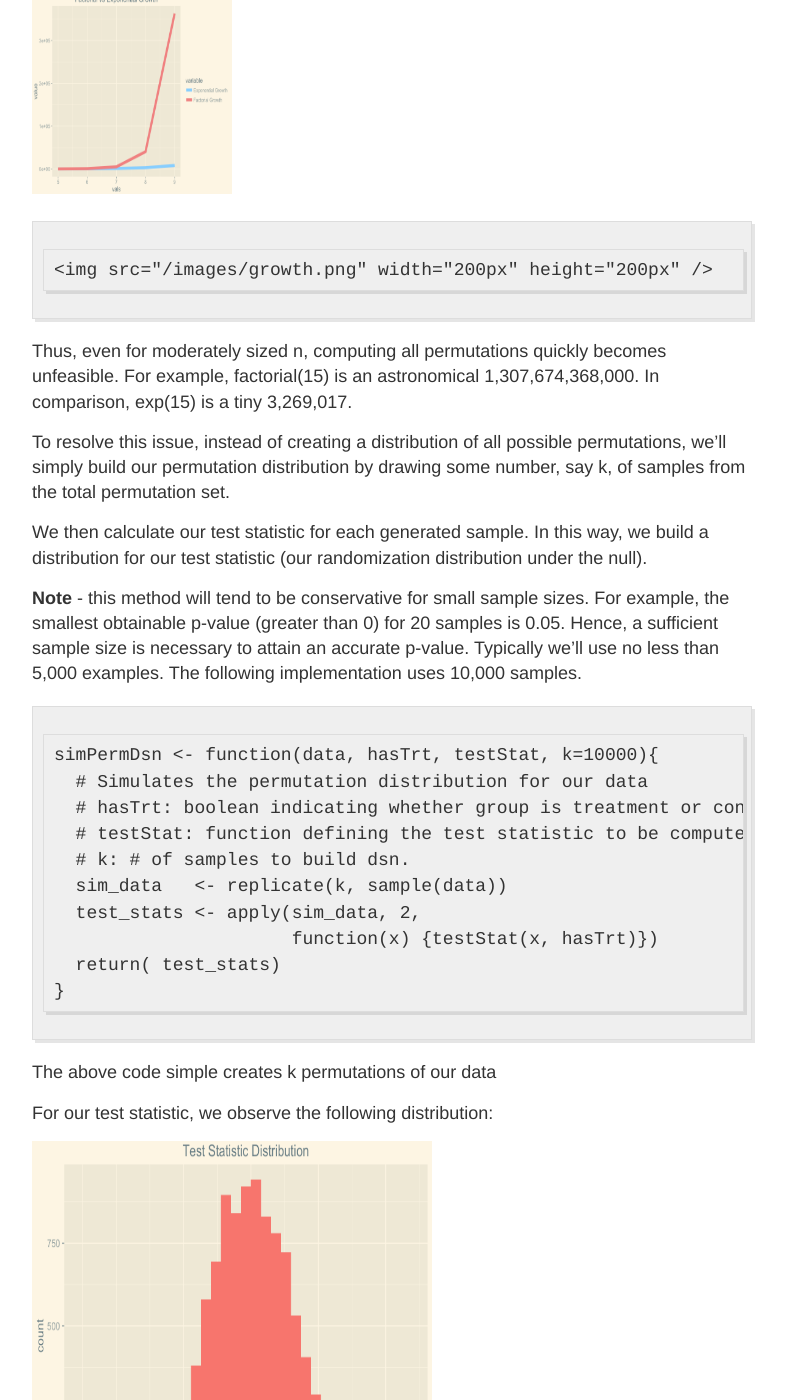
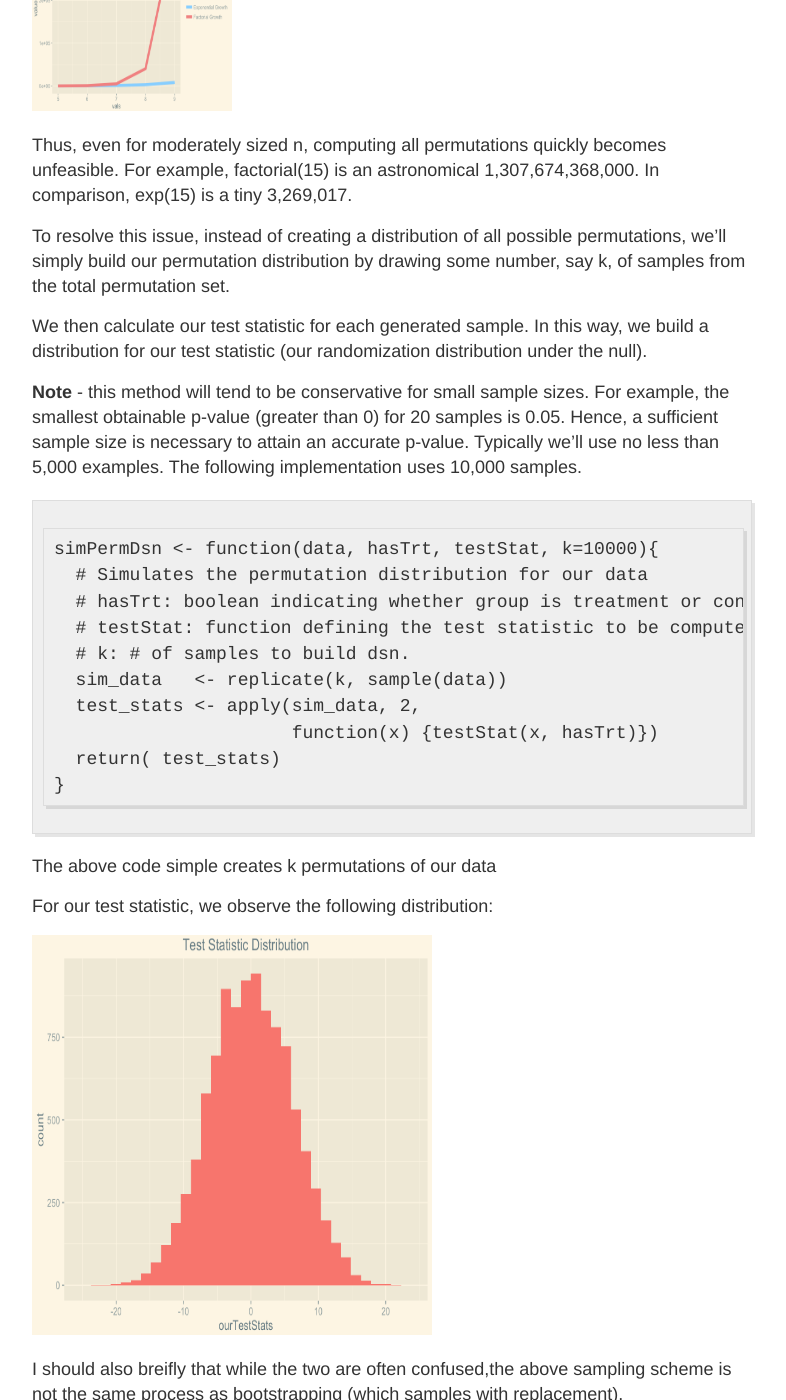
Before and after one commit to jwilber/old_website, a Jekyll site: the page built from about.md, in a window 1280 px wide and 1400 px high, scrolled down 3837 px. Shown: the whole window, without its empty margins (248-1034 px from the left). Built offline with Jekyll 4.4.1, drawn with Linux system fonts in a browser that asks for light colours; some of the changed text lies outside the part shown.

Commit message:
Update about.md

````diff
--- a/about.md
+++ b/about.md
@@ -74,11 +74,9 @@
   - Alternative Hypothesis: The means for the Control (FALSE) and Treatment (TRUE) groups are different; i.e. the treatment does have some effect on survival times.
 
 When performing any analysis, it's always a good idea to carry out some exploratory data analysis (EDA). For this example, we'll be brief and create a plot to visualize what we expect the outcome of our test will be:
+
 <img src="/images/box.png" width="300px" height="300px" />
-
-```
-INSERT BOXPLOT
-```
+`
 
 The difference in centrality and spread certainly give credence to the hypothesis that the two groups come from different distributions.  Of course, we don't know for sure until we perform our test. Let's dive into our analysis and find out for sure.
 
@@ -108,9 +106,6 @@
 
 <img src="/images/growth.png" width="200px" height="200px" />
 
-```
-<img src="/images/growth.png" width="200px" height="200px" />
-```
 
 
 Thus, even for moderately sized n, computing all permutations quickly becomes unfeasible. For example, factorial(15) is an astronomical 1,307,674,368,000. In comparison, exp(15) is a tiny 3,269,017.
@@ -141,10 +136,6 @@
 For our test statistic, we observe the following distribution:
 
 <img src="/images/hist1.png" width="400px" height="400px" />
-
-```
-INSERT PLOT
-```
 
 
 I should also breifly that while the two are often confused,the above sampling scheme is not the same process as bootstrapping (which samples with replacement).
@@ -190,13 +181,6 @@
 We can visualize this by observing our original test statistic's location in a sampled test statistic's distribution (symbolized by the vertical blue lines below). Recall that we calculated this earlier, obtaining a value of ~ 13:
 
 <img src="/images/hist2.png" width="200px" height="200px" />
-
-```
-INSERT PLOT
-
-<img src="/images/growth.png" width="200px" height="200px" />
-
-```
 
 This test statistic looks pretty deep in the tails of our distribution. In fact, with a significance level of 0.05, our p-value is significant. Thus we reject our null hypothesis and conclude that there is a difference provided by the treatment.
 
````
